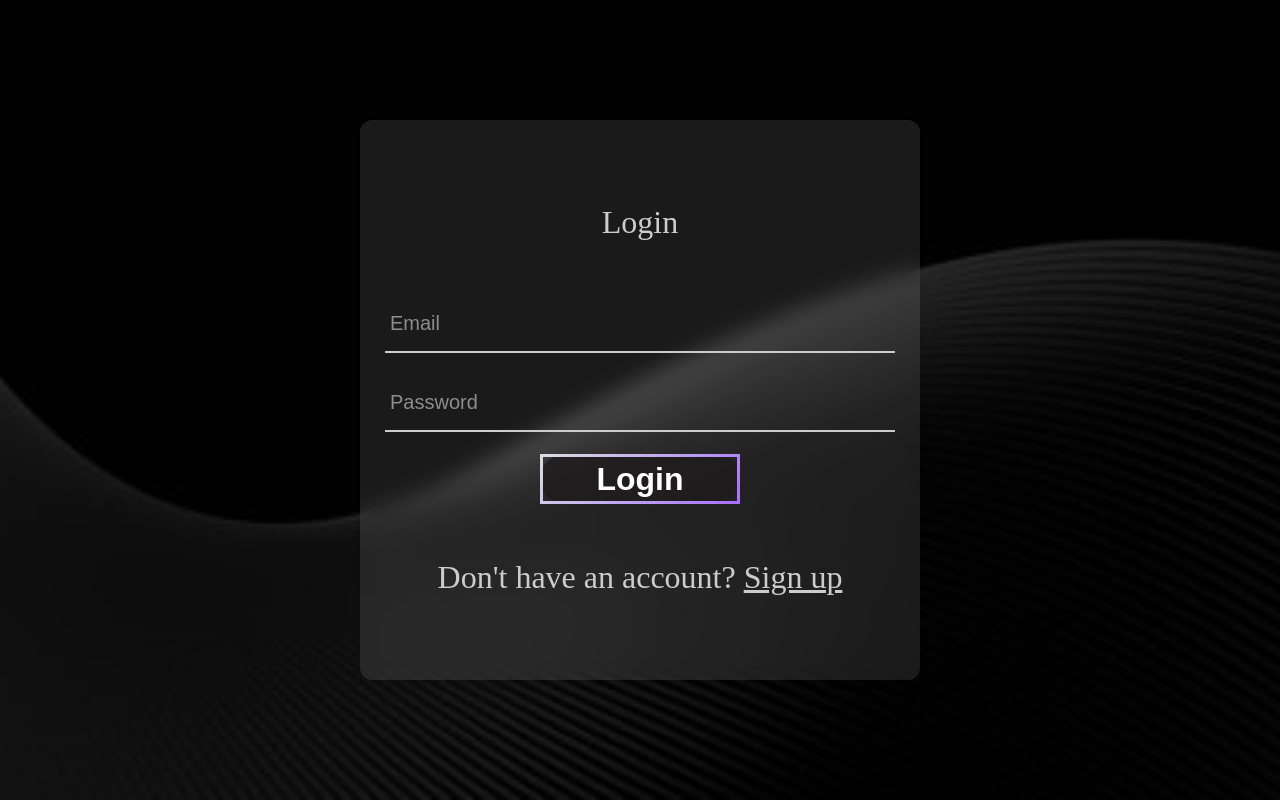
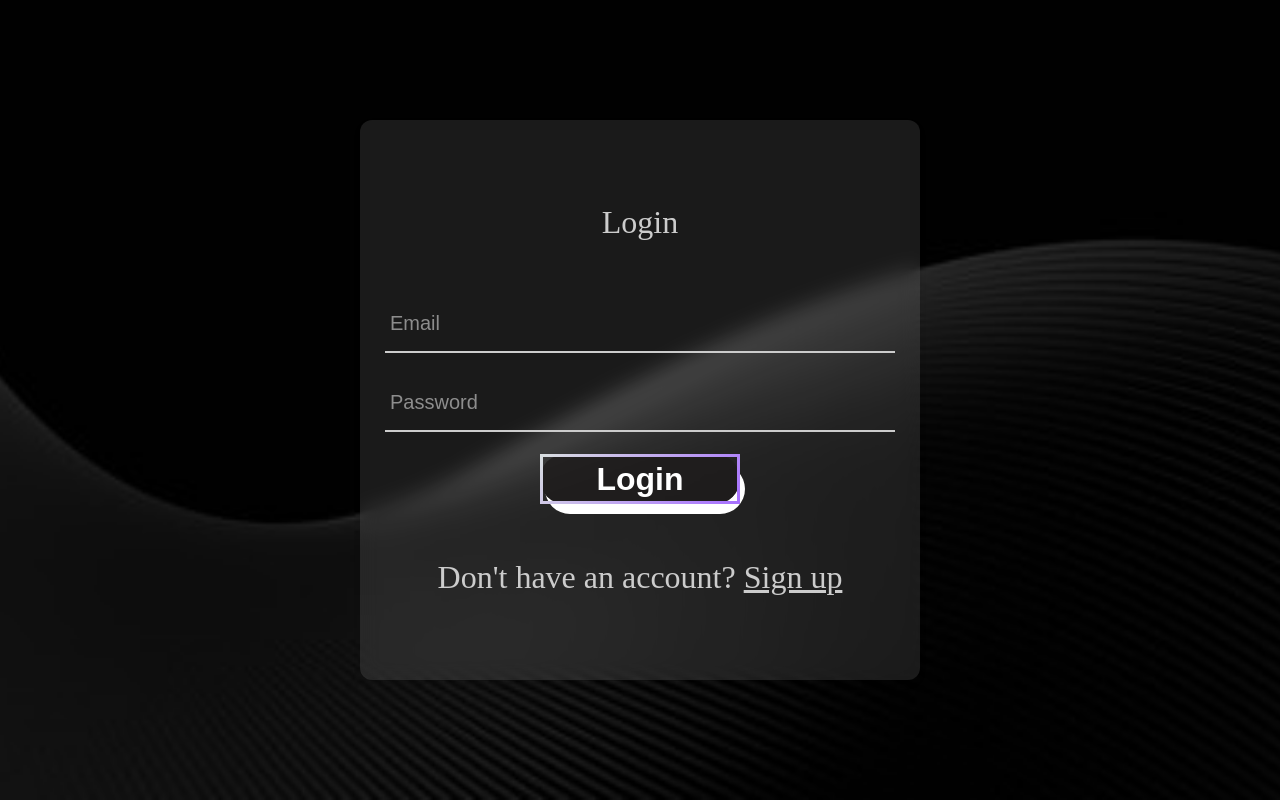
Before and after one commit to GaneshGupta3/login-signup, a React (Vite) app in the folder frontend/: page /login in a window 1280 px wide. Built offline with nearby package versions, Linux system fonts and the light colour scheme; no server answers.

Commit message:
added vercel.json

```diff
--- a/frontend/src/components/LoginCard.module.css
+++ b/frontend/src/components/LoginCard.module.css
@@ -68,6 +68,7 @@ button {
     border-image-source: linear-gradient(135deg, #d9dee0, #a770ff);
     border-image-slice: 1;
     transition: all 0.3s ease-in-out;
+    box-shadow: 5px 10px;
 }
 
 button:hover {
```
Also changed, not shown: frontend/vercel.json (added).
